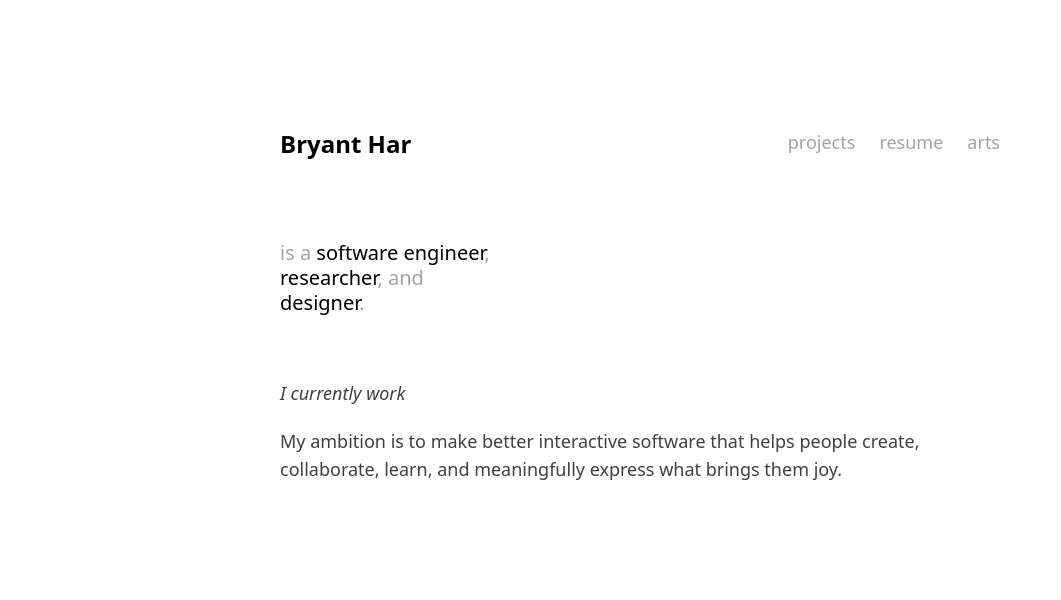
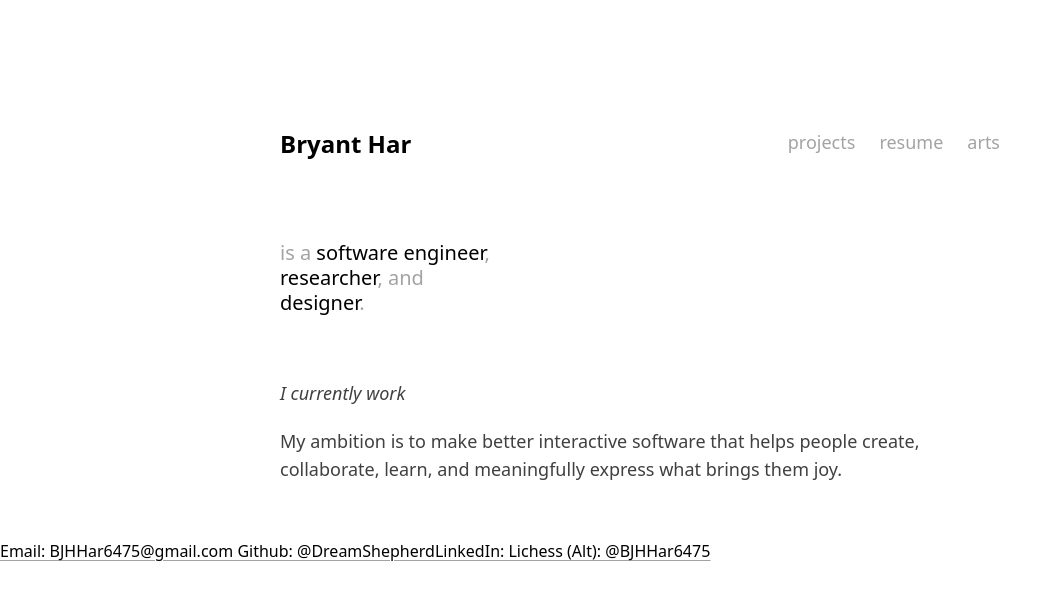
Before and after one commit to bryant-har/bryanthar.com, a Next.js app in the folder MatXi/: page /about in a window 1280 px wide. Shown: the top 600 px of the page, without its empty margins (0-1061 px from the left). Built offline with nearby package versions, Linux system fonts and the light colour scheme.

Commit message:
Add footer links

```diff
--- a/MatXi/src/static/Layout.js
+++ b/MatXi/src/static/Layout.js
@@ -18,6 +18,17 @@ const layout = ((page, key) => (
         {page}
       </motion.div>
     </AnimatePresence>
+    <div>
+      <p className='link'>
+        Email: BJHHar6475@gmail.com
+        Github: <a href='https://github.com/dreamShepherd'>@DreamShepherd</a>
+        LinkedIn:
+        Lichess (Alt): <a href='lichess.org/@/BJHHar6475'>@BJHHar6475</a>
+
+
+      </p>
+
+    </div>
   </div>
 ))
 
```
